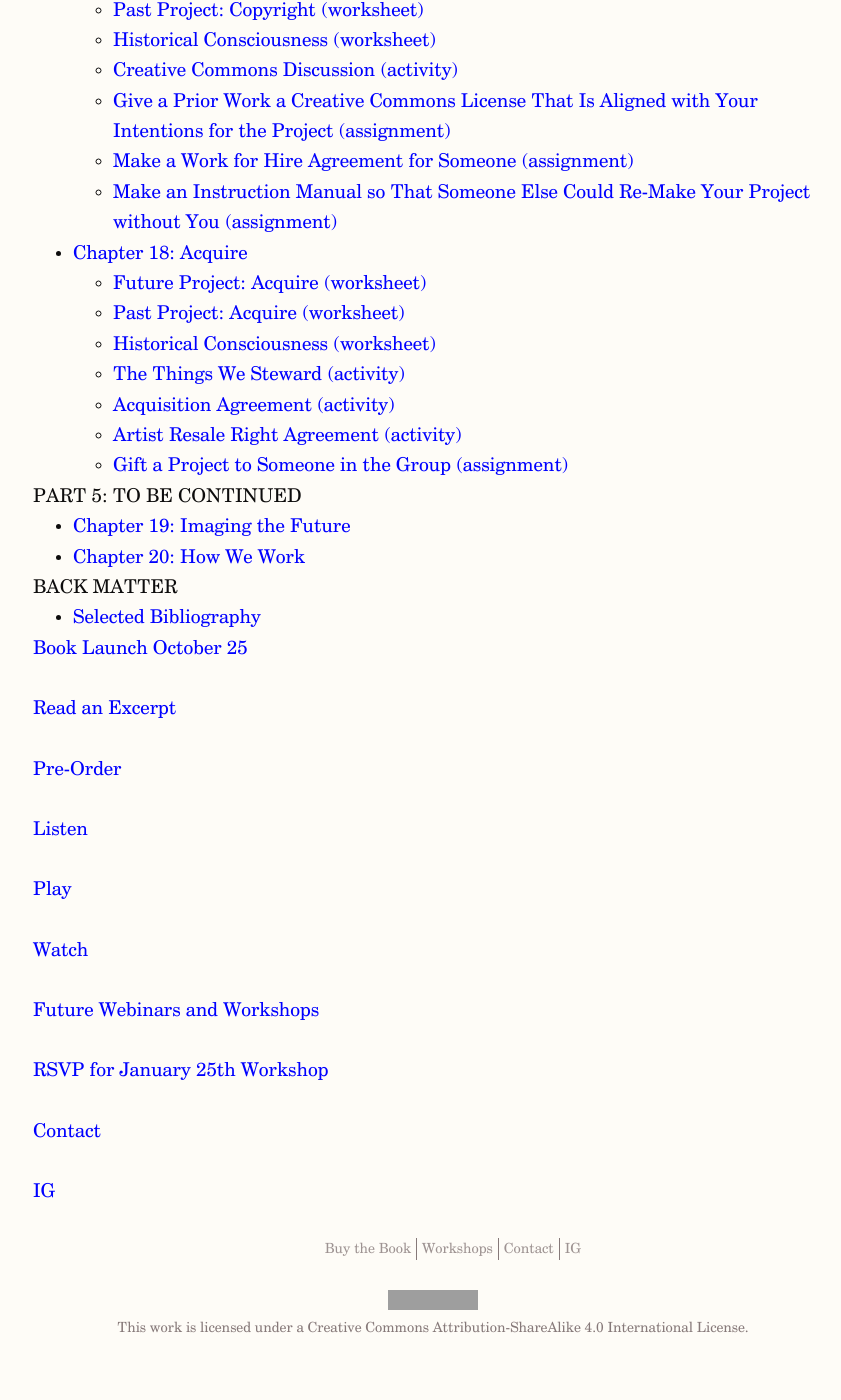
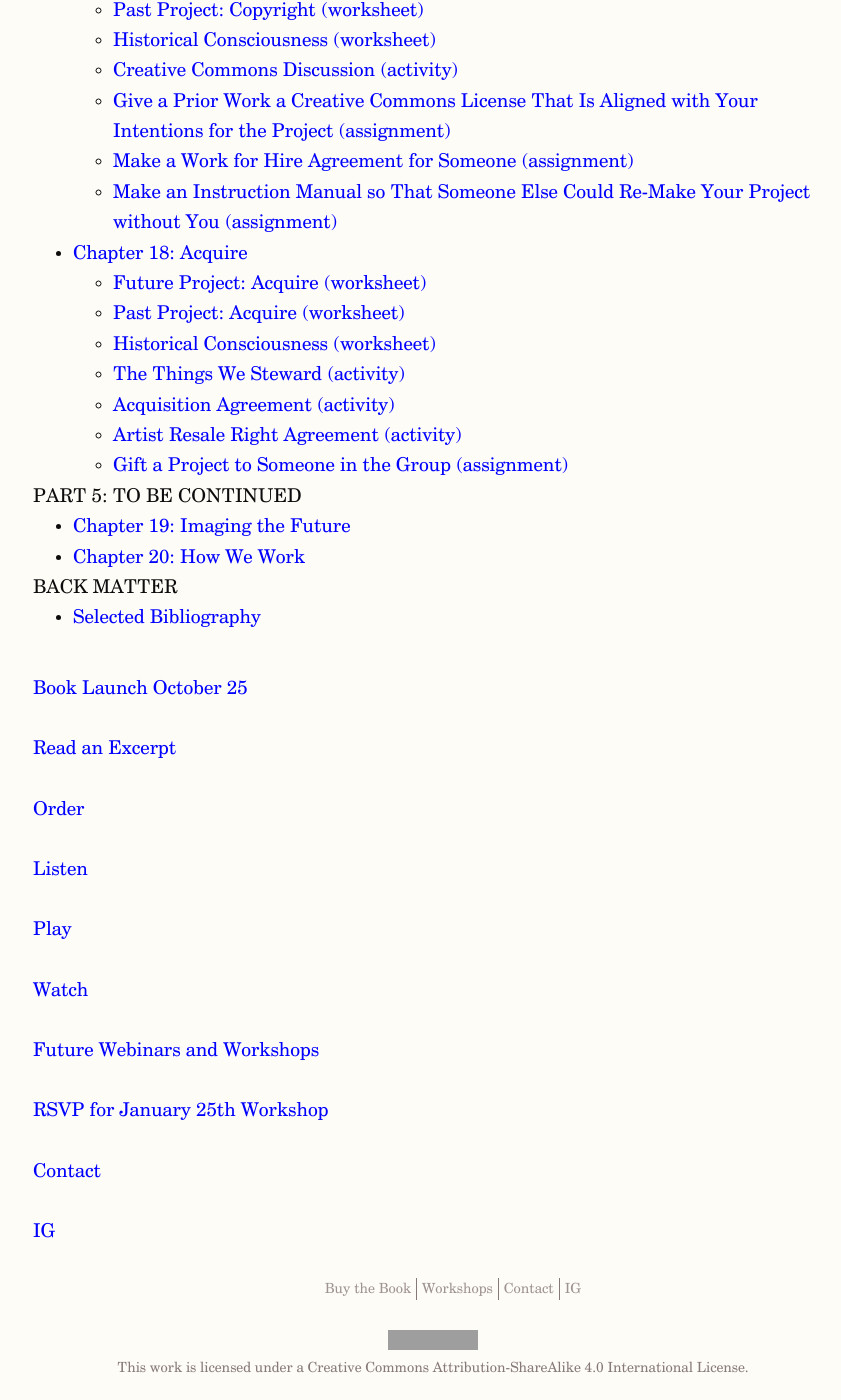
Before and after one commit to orzubalsky/making-and-being, a Jekyll site: the page built from docs/index.md, in a window 1280 px wide and 1400 px high, scrolled down 5094 px. Shown: the whole window, without its empty margins (207-1048 px from the left). Built offline with Jekyll 4.4.1, drawn with Linux system fonts in a browser that asks for light colours; nearby versions of some CDN libraries; some web fonts are replaced; our own code applies the rules of GitHub Pages for plain Markdown files; before the commit the page ends 6454 px from its top, so only the background shows below that; grey boxes are pictures that could not be loaded.

Commit message:
Change Pre-Order to Order, update url

```diff
--- a/docs/_includes/footer.html
+++ b/docs/_includes/footer.html
@@ -1,7 +1,7 @@
 <footer>
 
   <ul class="footer-links">
-    <li><a href="https://store.pioneerworks.org/products/making-and-being" target="_blank">Buy the Book</a></li>
+    <li><a href="https://pioneerworks.org/publishing/making-and-being-embodiment-collaboration-and-circulation-in-the-visual-arts/" target="_blank">Buy the Book</a></li>
     <li><a
         href="https://docs.google.com/forms/d/e/1FAIpQLScnQOXXKfHIMhmjesL78RqXhSmZVMj5rdw0hfmBi3dFJQJ8pQ/viewform?usp=sf_link"
         target="_blank">Workshops</a>
--- a/docs/_sass/main.scss
+++ b/docs/_sass/main.scss
@@ -175,6 +175,7 @@ $icon_width: 160px;
 }
 
 .table-of-contents {
+  margin-bottom: 4rem;
   ol.parts {
     list-style: none;
     padding: 0;
--- a/docs/index.md
+++ b/docs/index.md
@@ -16,7 +16,7 @@ We wrote this book for those of you who want a holistic art education that inclu
 
 [Read an Excerpt](http://bfamfaphd.com/wp-content/uploads/2017/01/makingandbeing-digitalPDF.pdf)
 
-[Pre-Order](https://store.pioneerworks.org/products/making-and-being)
+[Order](https://pioneerworks.org/publishing/making-and-being-embodiment-collaboration-and-circulation-in-the-visual-arts/){:target="_blank"}
 
 [Listen](http://badatsports.com/?s=bfamfaphd)
 
```
